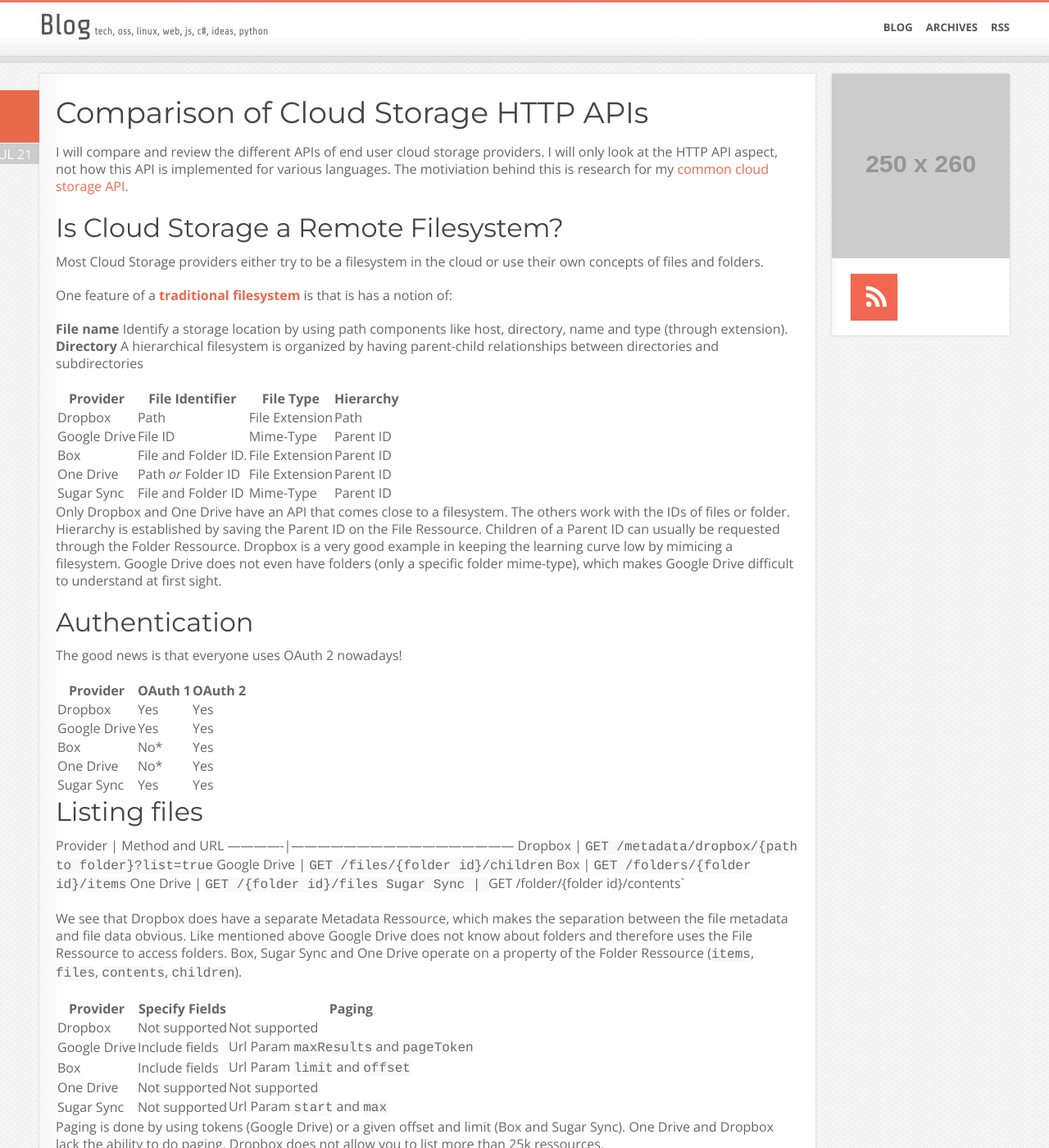
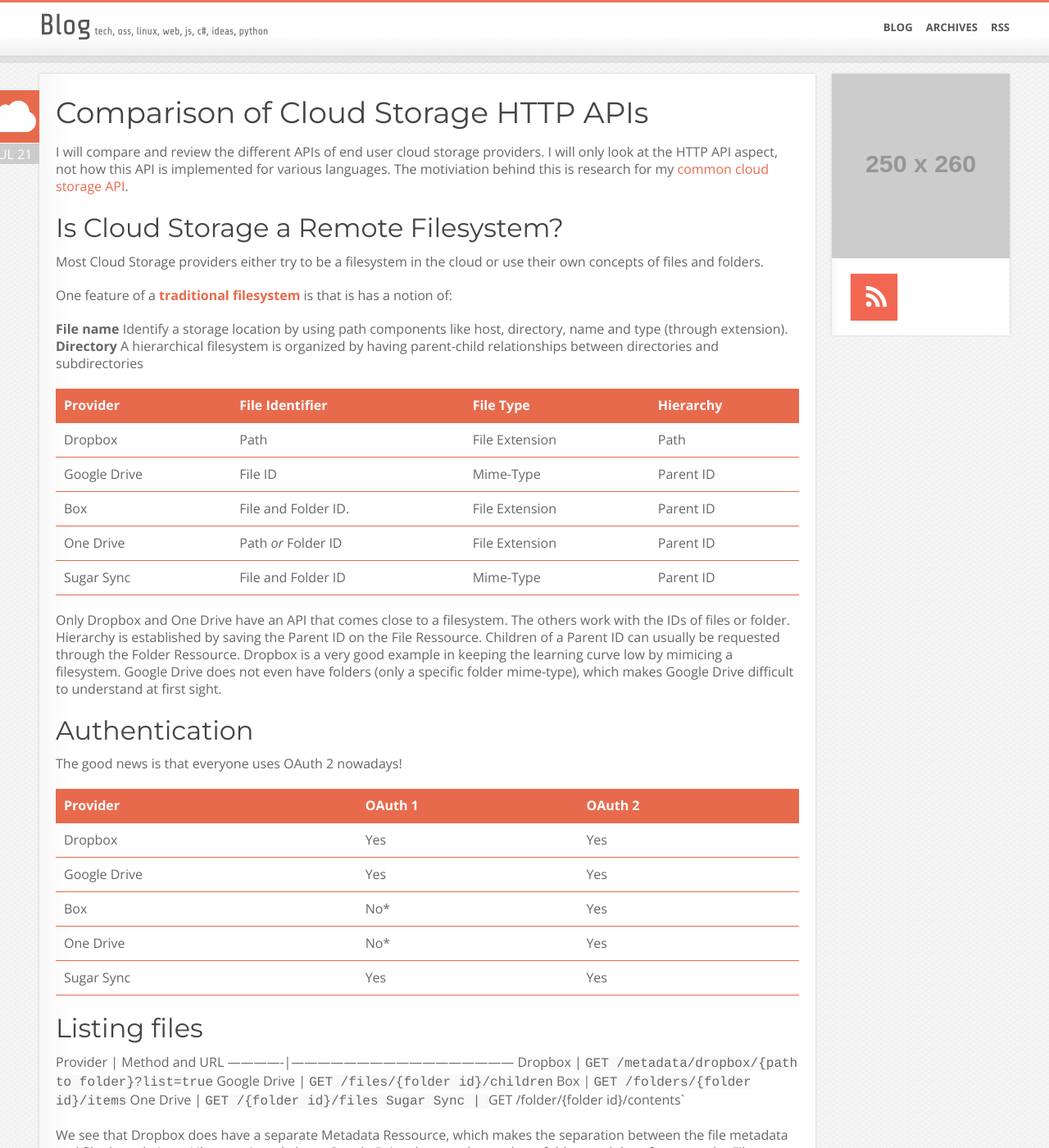
Before and after one commit to lukasmartinelli/lukasmartinelli.github.io, a Jekyll site: the page built from _posts/2014-07-21-cloud-storage-apis-compared.md, in a window 1280 px wide and 1400 px high. Shown: the whole window at 82% size. Built offline with Jekyll 4.4.1, drawn with Linux system fonts in a browser that asks for light colours; Markdown is read by kramdown in place of the engine named in the settings.

Commit message:
Made CSS Tables beautiful

```diff
--- a/css/main.css
+++ b/css/main.css
@@ -149,6 +149,49 @@
   vertical-align: -0.4em;
 }
 
+/* ===Table=== */
+/* line 124, ../sass/_base.scss */
+table {
+  border-collapse: collapse;
+  text-rendering: optimizeLegibility;
+  text-align: left;
+  margin-bottom: 1.25em;
+  width: 100%;
+}
+/* line 131, ../sass/_base.scss */
+table th {
+  background: #E86A4D;
+  color: #fff;
+  font-weight: 600;
+}
+/* line 137, ../sass/_base.scss */
+table th, table td {
+  padding: 0.625em;
+  border-bottom: 1px solid #E86A4D;
+}
+
+@media screen and (max-width: 600px) {
+  /* line 145, ../sass/_base.scss */
+  table thead {
+    display: none;
+  }
+  /* line 146, ../sass/_base.scss */
+  table tbody td {
+    display: block;
+  }
+  /* line 149, ../sass/_base.scss */
+  table td:first-child {
+    background: #E86A4D;
+    color: #fff;
+  }
+  /* line 153, ../sass/_base.scss */
+  table tbody td:before {
+    content: attr(data-th);
+    font-weight: bold;
+    display: inline-block;
+    width: 10rem;
+  }
+}
 /* ===============
    Layout Rules
    =============== */
@@ -390,25 +433,30 @@
 }
 
 /* ===Icons === */
-/* line 64, icon/*.png */
-.icon-sprite, .icon-idea, .icon-python, .icon-web {
-  background-image: url('../img/icon-s4b4d3e2277.png');
+/* line 72, icon/*.png */
+.icon-sprite, .icon-cloud, .icon-idea, .icon-python, .icon-web {
+  background-image: url('../img/icon-s7f064f9918.png');
   background-repeat: no-repeat;
 }
 
 /* line 84, ../../../.gem/ruby/2.1.0/gems/compass-core-1.0.0.alpha.19/stylesheets/compass/utilities/sprites/_base.scss */
-.icon-idea {
+.icon-cloud {
   background-position: 0 0;
 }
 
 /* line 84, ../../../.gem/ruby/2.1.0/gems/compass-core-1.0.0.alpha.19/stylesheets/compass/utilities/sprites/_base.scss */
-.icon-python {
+.icon-idea {
   background-position: 0 -64px;
 }
 
 /* line 84, ../../../.gem/ruby/2.1.0/gems/compass-core-1.0.0.alpha.19/stylesheets/compass/utilities/sprites/_base.scss */
+.icon-python {
+  background-position: 0 -128px;
+}
+
+/* line 84, ../../../.gem/ruby/2.1.0/gems/compass-core-1.0.0.alpha.19/stylesheets/compass/utilities/sprites/_base.scss */
 .icon-web {
-  background-position: 0 -128px;
+  background-position: 0 -192px;
 }
 
 /* line 40, ../sass/main.scss */
--- a/js/responsive-table.js
+++ b/js/responsive-table.js
@@ -1,16 +1,23 @@
 (function(){
+    var tables = document.querySelectorAll("table");
+    var addDataAttributes = function(table) {
         var headertext = [],
-    headers = document.querySelectorAll("table th"),
-    tablerows = document.querySelectorAll("table th"),
-    tablebody = document.querySelector("table tbody");
+        headers = table.querySelectorAll("table th"),
+        tablerows = table.querySelectorAll("table th"),
+        tablebody = table.querySelector("table tbody");
 
         for(var i = 0; i < headers.length; i++) {
             var current = headers[i];
             headertext.push(current.textContent.replace(/\r?\n|\r/,""));
-
+        }
         for (var i = 0, row; row = tablebody.rows[i]; i++) {
             for (var j = 0, col; col = row.cells[j]; j++) {
                 col.setAttribute("data-th", headertext[j]);
             }
         }
+    };
+
+    for (var i = 0; i < tables.length; i++) {
+        addDataAttributes(tables[i]);
+    }
 })();
```
Also changed, not shown: sass/_base.scss (+8 -6 lines), img/icon-s4b4d3e2277.png (deleted), img/icon-s7f064f9918.png (added), 1 other file. Lines whose indentation alone changed are shown as unchanged.
